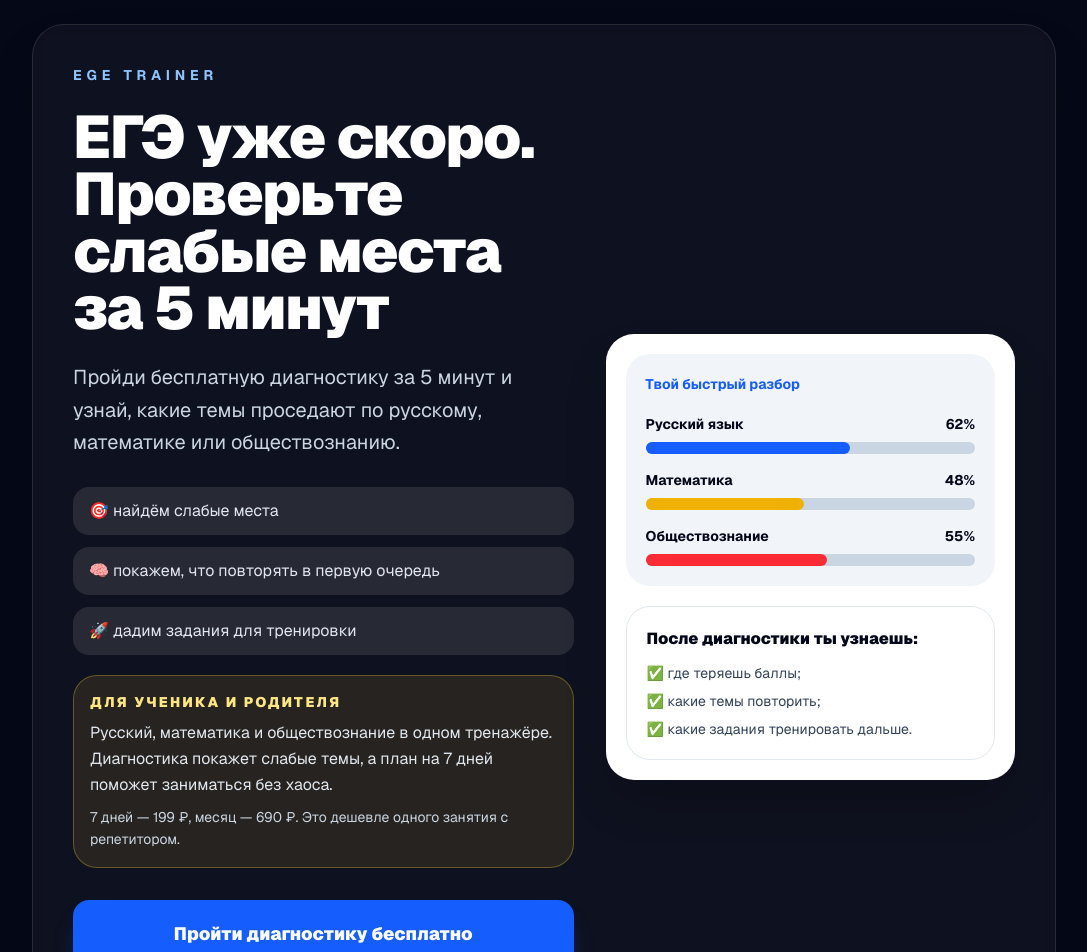
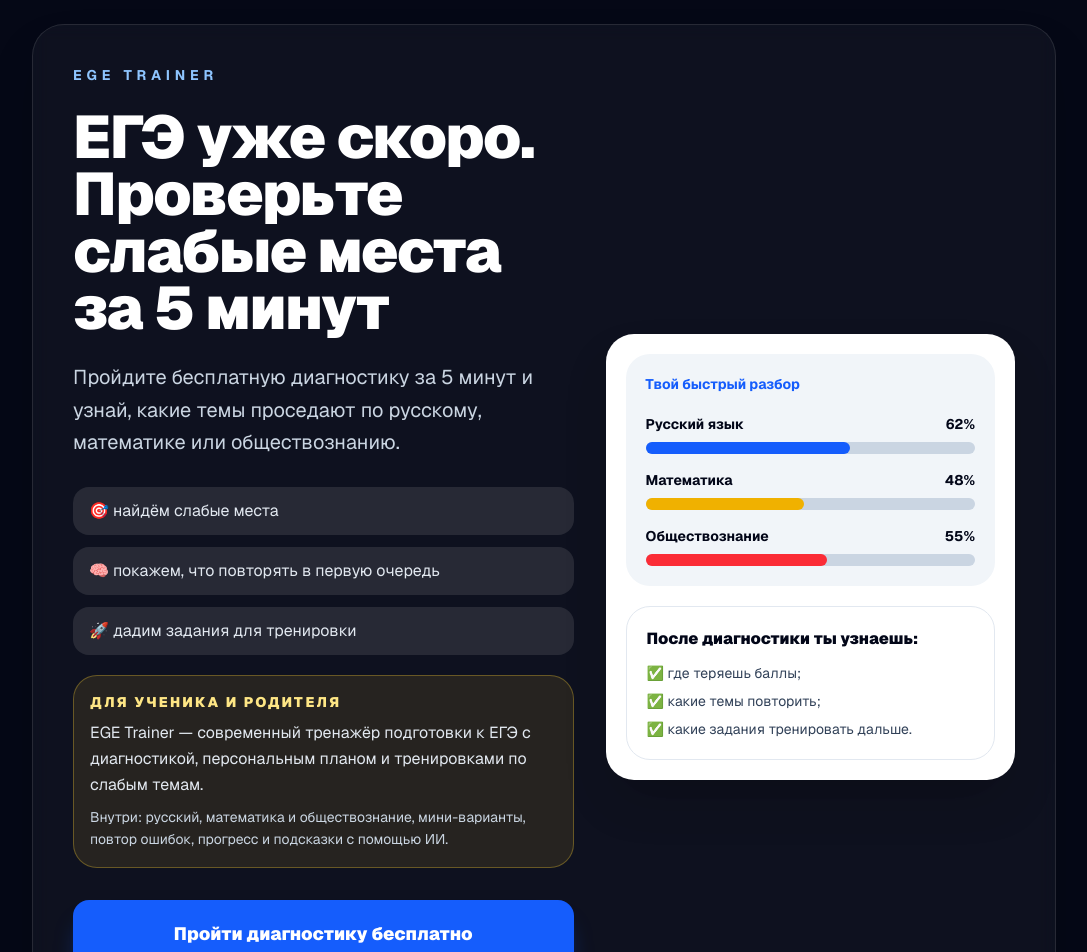
Before and after one commit to 4730188-hue/ege-trainer, a Next.js app: page /ege-diagnostic in a window 1280 px wide. Shown: the top 952 px of the page, without its empty margins (96-1183 px from the left). Built offline with nearby package versions, Linux system fonts and the light colour scheme; no server answers; the database is empty.

Commit message:
Replace landing price with trainer value copy

```diff
--- a/app/ege-diagnostic/page.tsx
+++ b/app/ege-diagnostic/page.tsx
@@ -28,7 +28,7 @@ export default function EgeDiagnosticLandingPage() {
               </h1>
 
               <p className="mt-6 text-xl leading-relaxed text-slate-300">
-                Пройди бесплатную диагностику за 5 минут и узнай, какие темы
+                Пройдите бесплатную диагностику за 5 минут и узнай, какие темы
                 проседают по русскому, математике или обществознанию.
               </p>
 
@@ -49,10 +49,10 @@ export default function EgeDiagnosticLandingPage() {
                   Для ученика и родителя
                 </p>
                 <p className="mt-2 text-base leading-relaxed text-slate-200">
-                  Русский, математика и обществознание в одном тренажёре. Диагностика покажет слабые темы, а план на 7 дней поможет заниматься без хаоса.
+                  EGE Trainer — современный тренажёр подготовки к ЕГЭ с диагностикой, персональным планом и тренировками по слабым темам.
                 </p>
                 <p className="mt-2 text-sm leading-relaxed text-slate-300">
-                  7 дней — 199 ₽, месяц — 690 ₽. Это дешевле одного занятия с репетитором.
+                  Внутри: русский, математика и обществознание, мини-варианты, повтор ошибок, прогресс и подсказки с помощью ИИ.
                 </p>
               </div>
 
```
